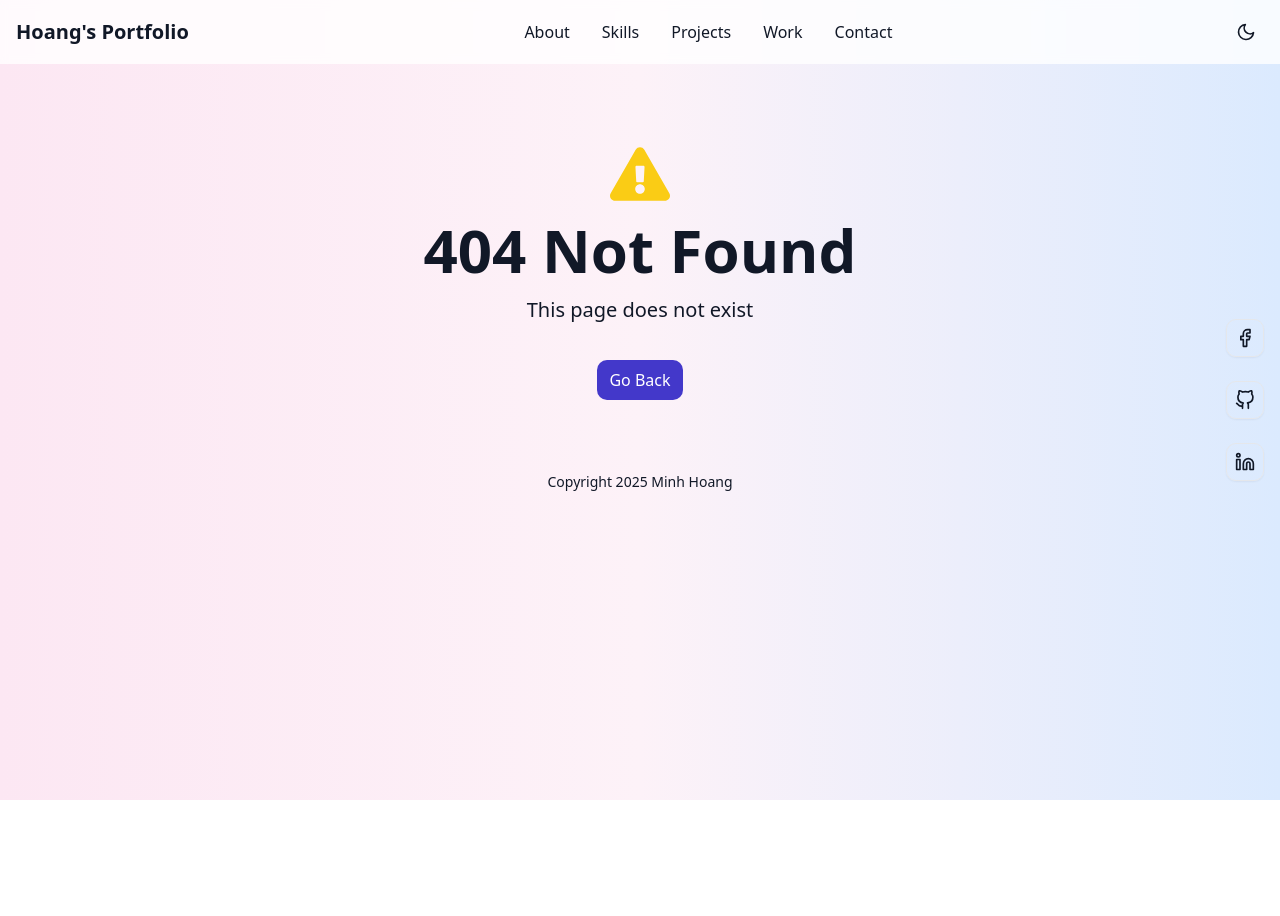
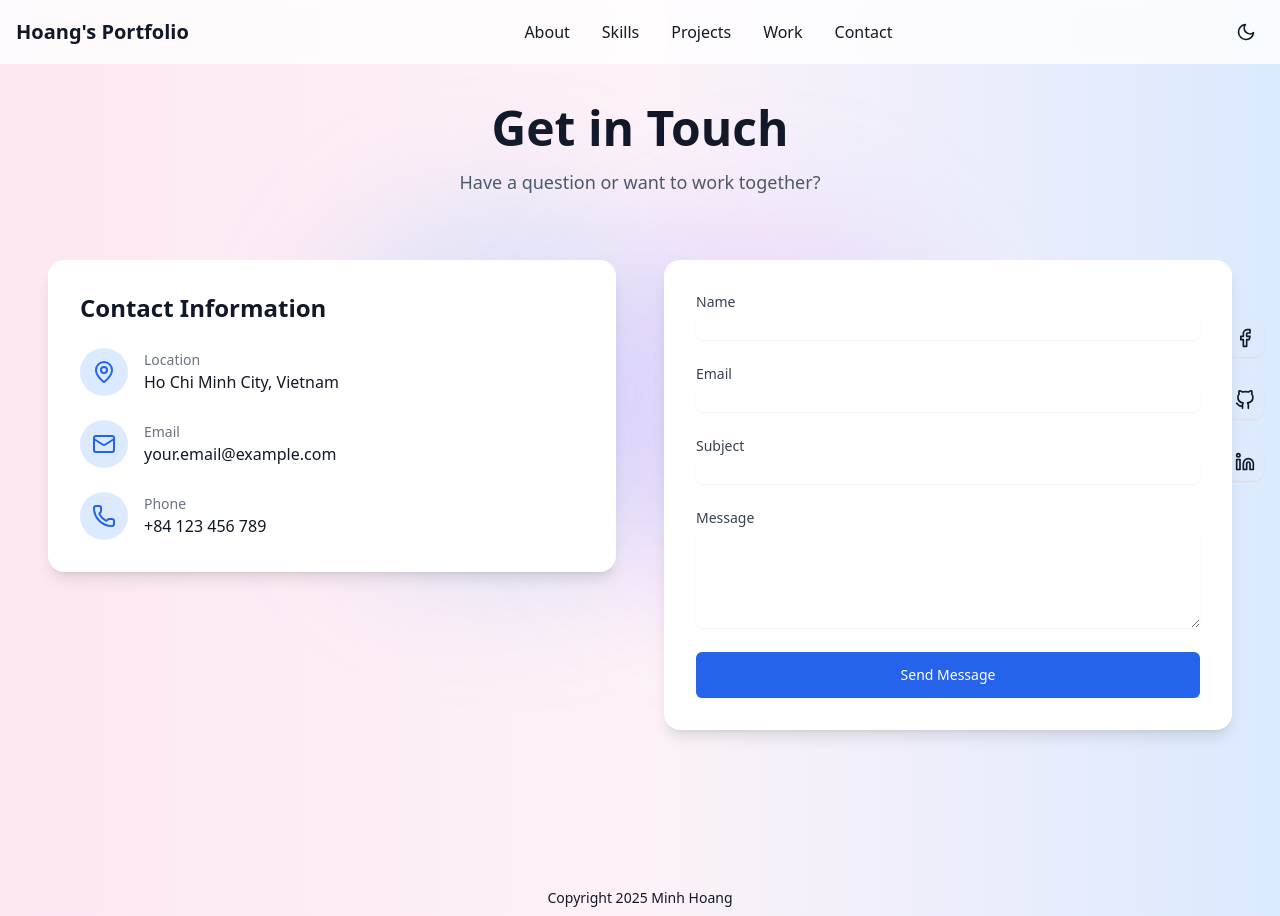
Before and after one commit to mihoag/portfolio, a React (Vite) app: page /contact in a window 1280 px wide. Before the commit this address had no page. Before the commit the page ends 800 px from the top, so only its background shows below. Built offline with nearby package versions, Linux system fonts and the light colour scheme.

Commit message:
Chore: build UI Contact Page

```diff
--- a/package.json
+++ b/package.json
@@ -11,6 +11,7 @@
     "format": "prettier --write ."
   },
   "dependencies": {
+    "@emailjs/browser": "^4.4.1",
     "@emotion/react": "^11.14.0",
     "@emotion/styled": "^11.14.0",
     "@headlessui/react": "^2.2.0",
@@ -34,6 +35,7 @@
     "react-day-picker": "^9.5.0",
     "react-dom": "^18.3.1",
     "react-feather": "^2.0.10",
+    "react-hook-form": "^7.54.2",
     "react-icons": "^5.4.0",
     "react-range": "^1.10.0",
     "react-redux": "^9.2.0",
--- /dev/null
+++ b/src/page/contact/Contact.tsx
@@ -0,0 +1,215 @@
+import { motion } from "framer-motion"
+import { useState } from "react"
+import { useForm } from "react-hook-form"
+import emailjs from "@emailjs/browser"
+import { MapPin, Mail, Phone, Loader2 } from "lucide-react"
+
+interface FormData {
+  name: string
+  email: string
+  subject: string
+  message: string
+}
+
+export default function Contact() {
+  const [isSubmitting, setIsSubmitting] = useState(false)
+  const [submitStatus, setSubmitStatus] = useState<"idle" | "success" | "error">("idle")
+
+  const {
+    register,
+    handleSubmit,
+    reset,
+    formState: { errors },
+  } = useForm<FormData>()
+
+  const onSubmit = async (data: FormData) => {
+    setIsSubmitting(true)
+    try {
+      await emailjs.send(
+        "YOUR_SERVICE_ID",
+        "YOUR_TEMPLATE_ID",
+        {
+          from_name: data.name,
+          from_email: data.email,
+          subject: data.subject,
+          message: data.message,
+        },
+        "YOUR_PUBLIC_KEY",
+      )
+      setSubmitStatus("success")
+      reset()
+    } catch {
+      setSubmitStatus("error")
+    }
+    setIsSubmitting(false)
+    setTimeout(() => setSubmitStatus("idle"), 3000)
+  }
+
+  return (
+    <div className="min-h-screen py-6 px-4 sm:px-6 lg:px-8">
+      <motion.div
+        initial={{ opacity: 0, y: 20 }}
+        animate={{ opacity: 1, y: 0 }}
+        transition={{ duration: 0.5 }}
+        className="max-w-7xl mx-auto"
+      >
+        <div className="text-center mb-16">
+          <h1 className="text-4xl font-bold text-gray-900 dark:text-white sm:text-5xl">Get in Touch</h1>
+          <p className="mt-4 text-lg text-gray-600 dark:text-gray-300">Have a question or want to work together?</p>
+        </div>
+
+        <div className="grid grid-cols-1 lg:grid-cols-2 gap-12">
+          {/* Contact Information */}
+          <motion.div
+            initial={{ opacity: 0, x: -20 }}
+            animate={{ opacity: 1, x: 0 }}
+            transition={{ duration: 0.5, delay: 0.2 }}
+            className="space-y-8 z-[50]"
+          >
+            <div className="bg-white dark:bg-gray-800 rounded-2xl p-8 shadow-lg">
+              <h2 className="text-2xl font-semibold text-gray-900 dark:text-white mb-6">Contact Information</h2>
+              <div className="space-y-6">
+                <motion.div whileHover={{ scale: 1.02 }} className="flex items-center space-x-4">
+                  <div className="flex-shrink-0 w-12 h-12 bg-blue-100 dark:bg-blue-900 rounded-full flex items-center justify-center">
+                    <MapPin className="w-6 h-6 text-blue-600 dark:text-blue-400" />
+                  </div>
+                  <div>
+                    <p className="text-sm text-gray-500 dark:text-gray-400">Location</p>
+                    <p className="text-base font-medium text-gray-900 dark:text-white">Ho Chi Minh City, Vietnam</p>
+                  </div>
+                </motion.div>
+
+                <motion.div whileHover={{ scale: 1.02 }} className="flex items-center space-x-4">
+                  <div className="flex-shrink-0 w-12 h-12 bg-blue-100 dark:bg-blue-900 rounded-full flex items-center justify-center">
+                    <Mail className="w-6 h-6 text-blue-600 dark:text-blue-400" />
+                  </div>
+                  <div>
+                    <p className="text-sm text-gray-500 dark:text-gray-400">Email</p>
+                    <a
+                      href="mailto:your.email@example.com"
+                      className="text-base font-medium text-gray-900 dark:text-white hover:text-blue-600 dark:hover:text-blue-400"
+                    >
+                      your.email@example.com
+                    </a>
+                  </div>
+                </motion.div>
+
+                <motion.div whileHover={{ scale: 1.02 }} className="flex items-center space-x-4">
+                  <div className="flex-shrink-0 w-12 h-12 bg-blue-100 dark:bg-blue-900 rounded-full flex items-center justify-center">
+                    <Phone className="w-6 h-6 text-blue-600 dark:text-blue-400" />
+                  </div>
+                  <div>
+                    <p className="text-sm text-gray-500 dark:text-gray-400">Phone</p>
+                    <a
+                      href="tel:+1234567890"
+                      className="text-base font-medium text-gray-900 dark:text-white hover:text-blue-600 dark:hover:text-blue-400"
+                    >
+                      +84 123 456 789
+                    </a>
+                  </div>
+                </motion.div>
+              </div>
+            </div>
+          </motion.div>
+
+          {/* Contact Form */}
+          <motion.div
+            initial={{ opacity: 0, x: 20 }}
+            animate={{ opacity: 1, x: 0 }}
+            transition={{ duration: 0.5, delay: 0.4 }}
+            className="z-[50]"
+          >
+            <div className="bg-white dark:bg-gray-800 rounded-2xl p-8 shadow-lg ">
+              <form onSubmit={handleSubmit(onSubmit)} className="space-y-6">
+                <div>
+                  <label htmlFor="name" className="block text-sm font-medium text-gray-700 dark:text-gray-300">
+                    Name
+                  </label>
+                  <input
+                    type="text"
+                    id="name"
+                    {...register("name", { required: "Name is required" })}
+                    className="mt-1 block w-full rounded-md border-gray-300 shadow-sm focus:border-blue-500 focus:ring-blue-500 dark:bg-gray-700 dark:border-gray-600 dark:text-white"
+                  />
+                  {errors.name && <p className="mt-1 text-sm text-red-600">{errors.name.message}</p>}
+                </div>
+
+                <div>
+                  <label htmlFor="email" className="block text-sm font-medium text-gray-700 dark:text-gray-300">
+                    Email
+                  </label>
+                  <input
+                    type="email"
+                    id="email"
+                    {...register("email", {
+                      required: "Email is required",
+                      pattern: {
+                        value: /^[A-Z0-9._%+-]+@[A-Z0-9.-]+\.[A-Z]{2,}$/i,
+                        message: "Invalid email address",
+                      },
+                    })}
+                    className="mt-1 block w-full rounded-md border-gray-300 shadow-sm focus:border-blue-500 focus:ring-blue-500 dark:bg-gray-700 dark:border-gray-600 dark:text-white"
+                  />
+                  {errors.email && <p className="mt-1 text-sm text-red-600">{errors.email.message}</p>}
+                </div>
+
+                <div>
+                  <label htmlFor="subject" className="block text-sm font-medium text-gray-700 dark:text-gray-300">
+                    Subject
+                  </label>
+                  <input
+                    type="text"
+                    id="subject"
+                    {...register("subject", { required: "Subject is required" })}
+                    className="mt-1 block w-full rounded-md border-gray-300 shadow-sm focus:border-blue-500 focus:ring-blue-500 dark:bg-gray-700 dark:border-gray-600 dark:text-white"
+                  />
+                  {errors.subject && <p className="mt-1 text-sm text-red-600">{errors.subject.message}</p>}
+                </div>
+
+                <div>
+                  <label htmlFor="message" className="block text-sm font-medium text-gray-700 dark:text-gray-300">
+                    Message
+                  </label>
+                  <textarea
+                    id="message"
+                    rows={4}
+                    {...register("message", { required: "Message is required" })}
+                    className="mt-1 block w-full rounded-md border-gray-300 shadow-sm focus:border-blue-500 focus:ring-blue-500 dark:bg-gray-700 dark:border-gray-600 dark:text-white"
+                  />
+                  {errors.message && <p className="mt-1 text-sm text-red-600">{errors.message.message}</p>}
+                </div>
+
+                <motion.button
+                  whileHover={{ scale: 1.02 }}
+                  whileTap={{ scale: 0.98 }}
+                  type="submit"
+                  disabled={isSubmitting}
+                  className="w-full flex justify-center py-3 px-4 border border-transparent rounded-md shadow-sm text-sm font-medium text-white bg-blue-600 hover:bg-blue-700 focus:outline-none focus:ring-2 focus:ring-offset-2 focus:ring-blue-500 disabled:opacity-50"
+                >
+                  {isSubmitting ? <Loader2 className="w-5 h-5 animate-spin" /> : "Send Message"}
+                </motion.button>
+
+                {submitStatus === "success" && (
+                  <motion.p initial={{ opacity: 0 }} animate={{ opacity: 1 }} className="text-green-600 text-center">
+                    Message sent successfully!
+                  </motion.p>
+                )}
+
+                {submitStatus === "error" && (
+                  <motion.p initial={{ opacity: 0 }} animate={{ opacity: 1 }} className="text-red-600 text-center">
+                    Failed to send message. Please try again.
+                  </motion.p>
+                )}
+              </form>
+            </div>
+          </motion.div>
+        </div>
+      </motion.div>
+       {/* Floating gradient orbs */}
+       <div className="fixed inset-0 pointer-events-none">
+        <div className="absolute top-1/4 left-1/4 w-96 h-96 bg-blue-400/20 rounded-full blur-3xl" />
+        <div className="absolute bottom-1/4 right-1/4 w-96 h-96 bg-purple-400/20 rounded-full blur-3xl" />
+      </div>
+    </div>
+  )
+}
--- a/src/router/router.tsx
+++ b/src/router/router.tsx
@@ -7,6 +7,7 @@ import EducationPage from '../page/work/EducationPage';
 import { NotFoundPage } from '../page/error';
 import ProjectsPage from '../page/project/ProjectPage';
 import ProjectDetailPage from '../page/project/DetailProjectPage';
+import Contact from '../page/contact/Contact';
 
 // Define the router with typed routes
 const router = createBrowserRouter(
@@ -18,6 +19,7 @@ const router = createBrowserRouter(
       <Route path="/work" element={<EducationPage />} />
       <Route path="/project" element={<ProjectsPage />} />
       <Route path="/project/:id" element={<ProjectDetailPage />} />
+      <Route path="/contact" element={<Contact />} />
       <Route path="*" element={<NotFoundPage />} />
     </Route>,
   ),
```
Also changed, not shown: 1 other file (tests, documents, lock files or other folders).
